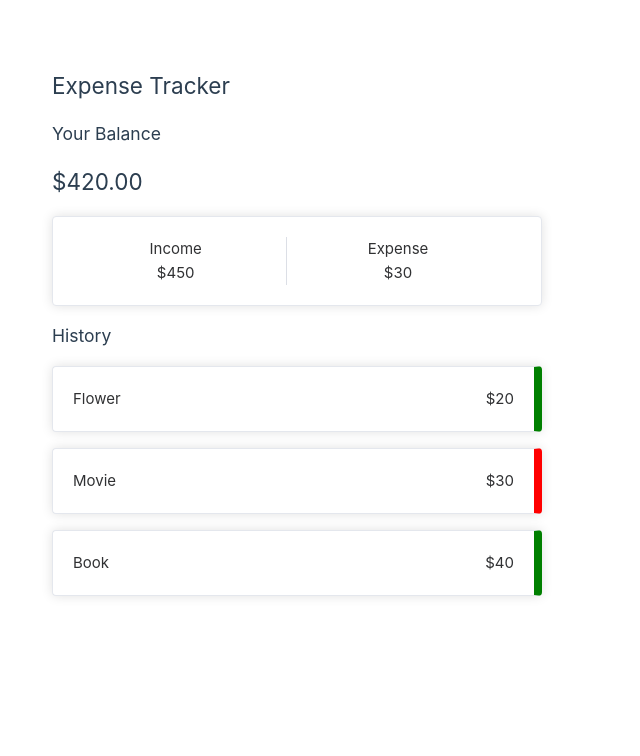
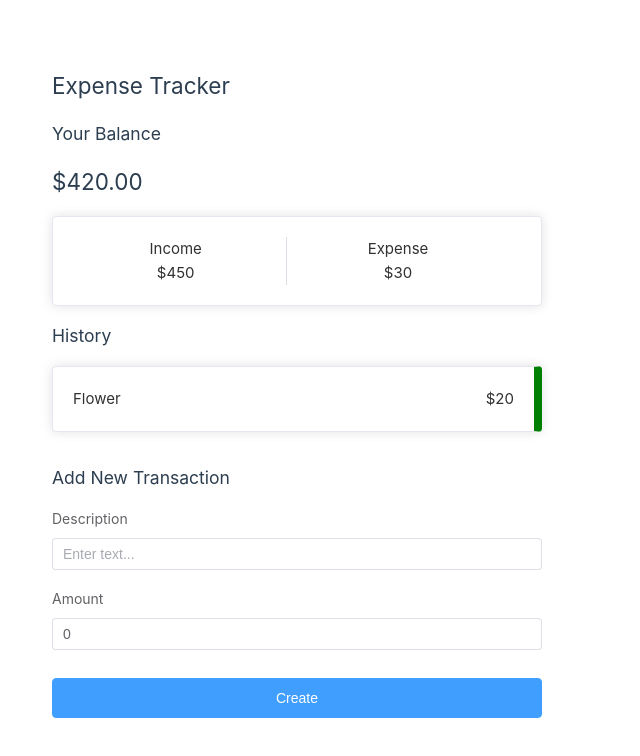
Before and after one commit to andresromerodev/vue-expense-tracker, a Vue app: page / in a window 1280 px wide. Shown: the top 756 px of the page, without its empty margins (0-640 px from the left). Built offline with nearby package versions, Linux system fonts and the light colour scheme.

Commit message:
Got "add expense" functionality working

```diff
--- a/components.d.ts
+++ b/components.d.ts
@@ -4,17 +4,22 @@
 
 declare module 'vue' {
   export interface GlobalComponents {
+    AddTransaction: typeof import('./src/components/AddTransaction.vue')['default']
     ElButton: typeof import('element-plus/es')['ElButton']
     ElCard: typeof import('element-plus/es')['ElCard']
     ElCol: typeof import('element-plus/es')['ElCol']
     ElContainer: typeof import('element-plus/es')['ElContainer']
     ElDivider: typeof import('element-plus/es')['ElDivider']
+    ElForm: typeof import('element-plus/es')['ElForm']
+    ElFormItem: typeof import('element-plus/es')['ElFormItem']
     ElHeader: typeof import('element-plus/es')['ElHeader']
+    ElInput: typeof import('element-plus/es')['ElInput']
     ElMain: typeof import('element-plus/es')['ElMain']
     ElRow: typeof import('element-plus/es')['ElRow']
     ElSpace: typeof import('element-plus/es')['ElSpace']
     History: typeof import('./src/components/History.vue')['default']
     Tracker: typeof import('./src/components/Tracker.vue')['default']
+    TransactionCard: typeof import('./src/components/TransactionCard.vue')['default']
     YourBalance: typeof import('./src/components/YourBalance.vue')['default']
   }
 }
--- /dev/null
+++ b/src/components/AddTransaction.vue
@@ -0,0 +1,44 @@
+<script setup lang="ts">
+import { reactive, defineEmits } from 'vue'
+
+const emit = defineEmits(['handleAddTransaction'])
+
+const form = reactive({
+  description: '',
+  amount: 0
+})
+
+const onSubmit = () => {
+  emit('handleAddTransaction', { ...form })
+}
+
+</script>
+
+<template>
+  <div>
+    <h3>Add New Transaction</h3>
+    <el-form class="transaction-form" ref="formRef" :model="form" label-position="top">
+      <el-form-item label="Description">
+        <el-input v-model="form.description" placeholder="Enter text..."></el-input>
+      </el-form-item>
+      <el-form-item label="Amount">
+        <el-input v-model="form.amount"></el-input>
+      </el-form-item>
+      <el-form-item size="large">
+        <el-button type="primary" @click="onSubmit">Create</el-button>
+      </el-form-item>
+    </el-form>
+  </div>
+</template>
+
+<style scoped>
+.transaction-form {
+  margin: 16px 0 16px 0;
+}
+
+button {
+  width: 100%;
+  margin: 10px 0;
+  display: block;
+}
+</style>
--- a/src/components/History.vue
+++ b/src/components/History.vue
@@ -1,51 +1,21 @@
 <script setup lang="ts">
-
+import TransactionCard from './TransactionCard.vue';
+defineProps<{
+  transactions?: any[]
+}>()
 </script>
 
 <template>
   <div>
     <h3>History</h3>
     <el-row :gutter="24">
-      <el-col :span="24">
-        <el-card shadow="always" class="income">
-          <el-row>
-            <div>Flower</div>
-            <div class="price-label">$20</div>
-          </el-row>
-        </el-card>
-        <el-card shadow="always" class="expense">
-          <el-row>
-            <div>Movie</div>
-            <div class="price-label">$30</div>
-          </el-row>
-        </el-card>
-        <el-card shadow="always" class="income">
-          <el-row>
-            <div>Book</div>
-            <div class="price-label">$40</div>
-          </el-row>
-        </el-card>
+      <el-col>
+        <transaction-card
+          v-for="transaction in transactions"
+          :description="transaction.description"
+          :amount="transaction.amount"
+        />
       </el-col>
     </el-row>
   </div>
 </template>
-
-<style scoped>
-.el-card {
-  margin: 16px 0 16px 0;
-}
-
-.income {
-  border-right-width: 8px;
-  border-right-color: green;
-}
-
-.expense {
-  border-right-width: 8px;
-  border-right-color: red;
-}
-
-.price-label {
-  margin-left: auto;
-}
-</style>
--- /dev/null
+++ b/src/components/TransactionCard.vue
@@ -0,0 +1,35 @@
+<script setup lang="ts">
+defineProps<{
+  description?: string
+  amount?: number
+}>()
+</script>
+
+<template>
+  <el-card shadow="always" class="income">
+    <el-row>
+      <div>{{ description }}</div>
+      <div class="price-label">${{ amount }}</div>
+    </el-row>
+  </el-card>
+</template>
+
+<style scoped>
+.el-card {
+  margin: 16px 0 16px 0;
+}
+
+.income {
+  border-right-width: 8px;
+  border-right-color: green;
+}
+
+.expense {
+  border-right-width: 8px;
+  border-right-color: red;
+}
+
+.price-label {
+  margin-left: auto;
+}
+</style>
--- a/src/views/ExpenseTrackerView.vue
+++ b/src/views/ExpenseTrackerView.vue
@@ -1,6 +1,16 @@
 <script setup lang="ts">
 import YourBalance from "../components/YourBalance.vue";
 import History from "../components/History.vue";
+import AddTransaction from "../components/AddTransaction.vue";
+import { ref } from 'vue'
+
+const transactions = ref<any[]>([{ description: "Flower", amount: 20 }]);
+
+const handleAddTransaction = (transaction: any) => {
+  console.log('Transaction: ', transaction);
+  transactions.value.push(transaction);
+}
+
 </script>
 
 <template>
@@ -9,7 +19,8 @@ import History from "../components/History.vue";
       <el-row>
         <el-col :span="10">
           <your-balance class="component" />
-          <history class="component" />
+          <history class="component" :transactions="transactions" />
+          <add-transaction @handle-add-transaction="handleAddTransaction" class="component" />
         </el-col>
       </el-row>
     </el-main>
```
